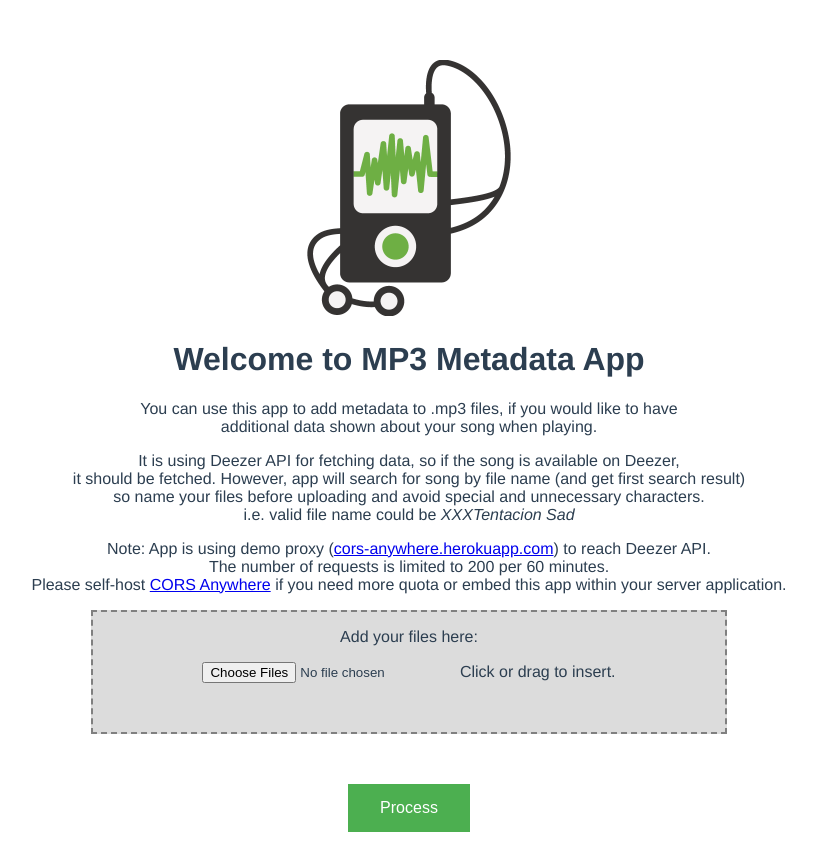
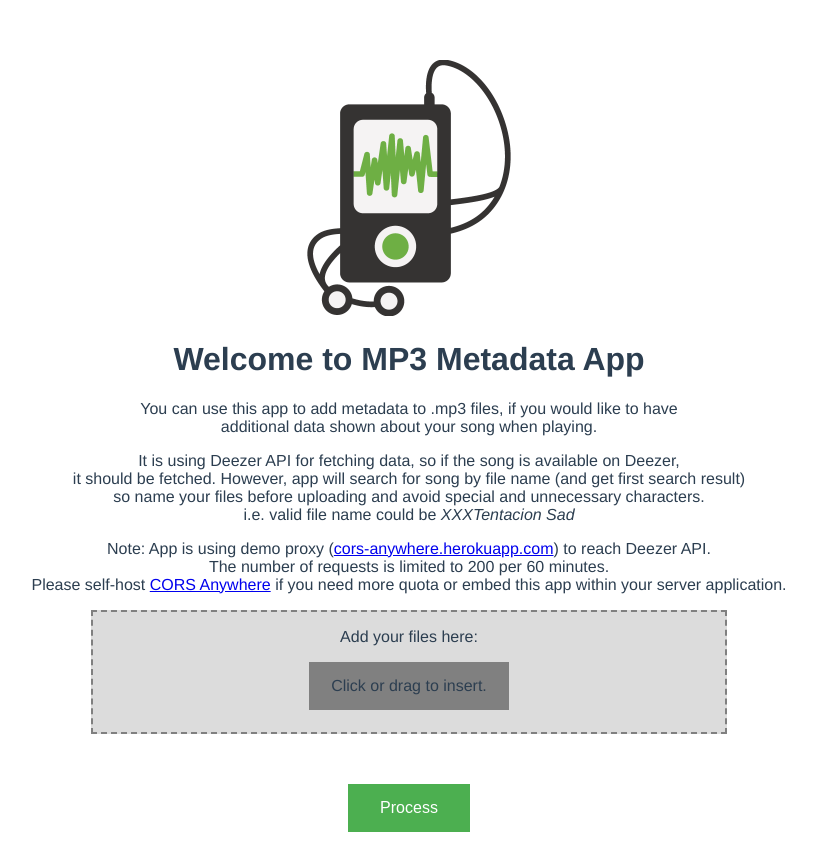
Before and after one commit to fajicbenjamin/mp3-metadata-app, a Vue app: page / in a window 1280 px wide. Shown: the whole page, without its empty margins (231-1047 px from the left). Built offline with nearby package versions, Linux system fonts and the light colour scheme.

Commit message:
file input styling

```diff
--- a/src/components/Main.vue
+++ b/src/components/Main.vue
@@ -29,7 +29,7 @@
       <p>
         Add your files here:
       </p>
-      <div class="file-wrappera">
+      <div class="file-wrapper">
         <input type="file" name="file-input" multiple @change="handleFileInput">
         Click or drag to insert.
       </div>
@@ -230,15 +230,15 @@
   .container {
     border: 2px dashed gray;
     min-height: 120px;
+    min-width: 260px;
     margin: 0 auto;
     max-width: 50%;
   }
   .file-wrapper {
-    text-align: center;
     width: 200px;
-    height: 3em;
-    line-height: 3em;
-    vertical-align: middle;
+    height: 48px;
+    line-height: 48px;
+    position: relative;
     overflow: hidden;
     background: gray; /* and other things to make it pretty */
     margin: 0 auto;
@@ -250,8 +250,8 @@
     cursor: pointer;
     opacity: 0.0;
     filter: alpha(opacity=0);
-    font-size: 300px;
-    height: 200px;
+    height: 48px;
+    width: 200px;
   }
   ul {
     list-style: none;
```
